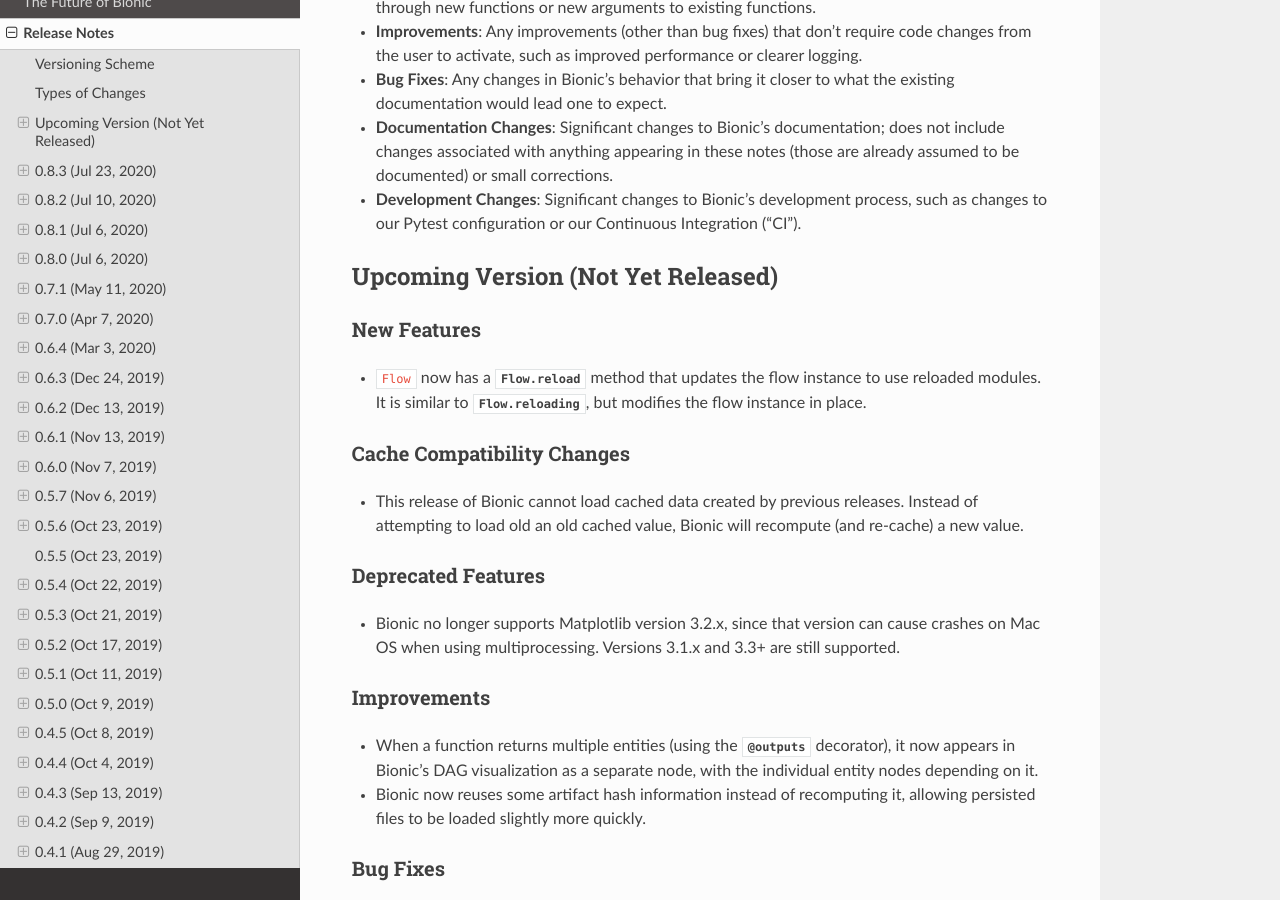
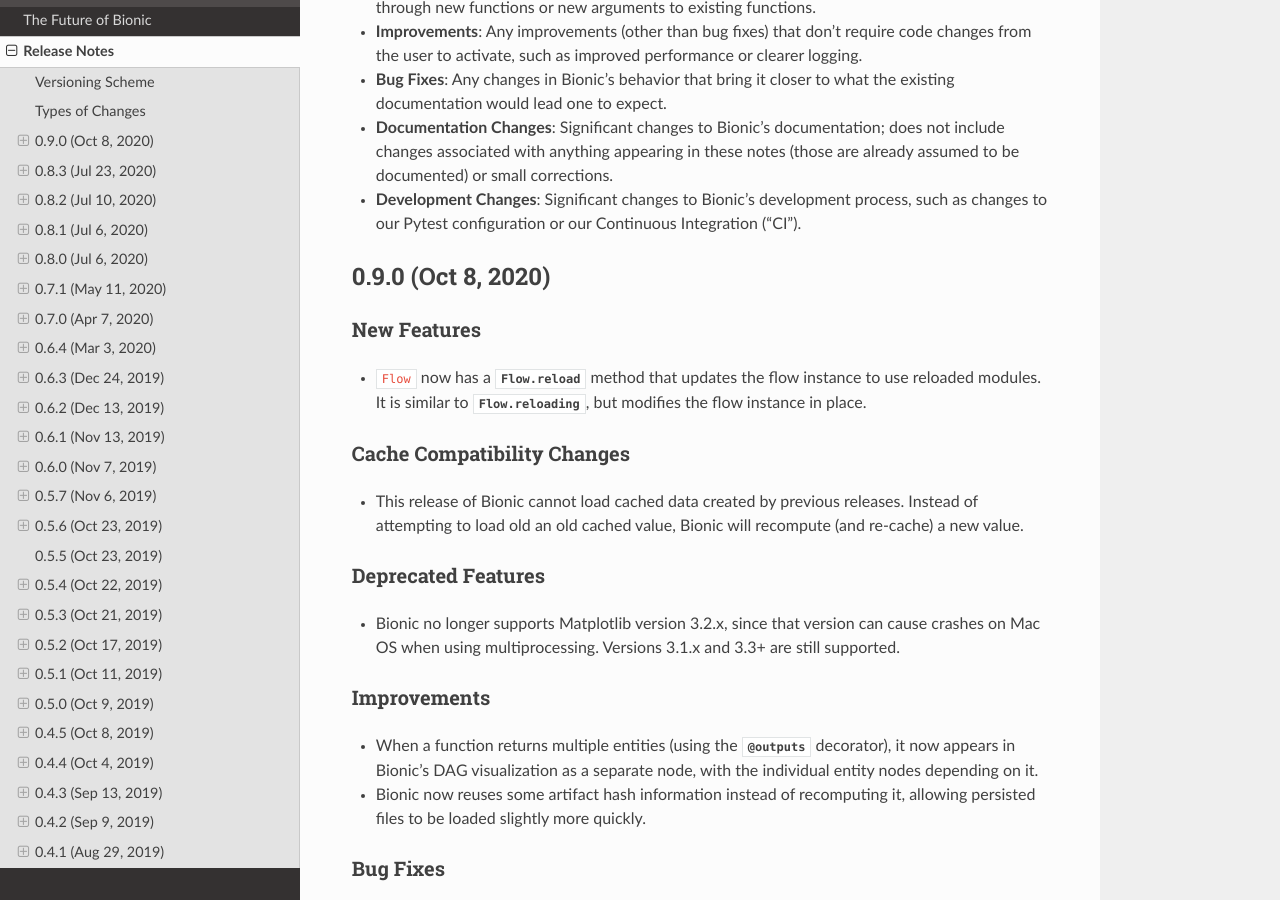
Before and after one commit to square/bionic, a Sphinx documentation site: the page built from docs/release-notes.rst, in a window 1280 px wide and 900 px high, scrolled down 1188 px. Built offline with Sphinx 7.4.7 and the Read the Docs theme 2.0.0, drawn with Linux system fonts in a browser that asks for light colours.

Commit message:
Bump version: 0.8.3 → 0.9.0

```diff
--- a/bionic/__init__.py
+++ b/bionic/__init__.py
@@ -18,4 +18,4 @@
 from . import protocol  # noqa: F401
 from . import util  # noqa: F401
 
-__version__ = u"0.8.3"
+__version__ = u"0.9.0"
--- a/docs/conf.py
+++ b/docs/conf.py
@@ -21,7 +21,7 @@
 author = u"Janek Klawe"
 
 # The short X.Y version
-version = u"0.8.3"
+version = u"0.9.0"
 # The full version, including alpha/beta/rc tags
 release = version
 
--- a/docs/release-notes.rst
+++ b/docs/release-notes.rst
@@ -65,14 +65,17 @@
 - **Development Changes**: Significant changes to Bionic's development process, such
   as changes to our Pytest configuration or our Continuous Integration ("CI").
 
-Upcoming Version (Not Yet Released)
------------------------------------
+.. Upcoming Version (Not Yet Released)
+.. -----------------------------------
 
 .. Record any notable changes in this section. When we update the current version,
    add a new version heading below, and then comment out the heading above until more
    changes are added. This way, the "Upcoming Version" section will be never be visible
    in the "stable" docs (corresponding to the last release) but will be visible in the
    "latest" docs (corresponding to the master branch).
+
+0.9.0 (Oct 8, 2020)
+--------------------
 
 New Features
 ............
--- a/setup.py
+++ b/setup.py
@@ -27,7 +27,7 @@
 
 setup(
     name="bionic",
-    version="0.8.3",
+    version="0.9.0",
     description=(
         "A Python framework for building, running, and sharing data science "
         "workflows"
```
Also changed, not shown: .bumpversion.cfg.
